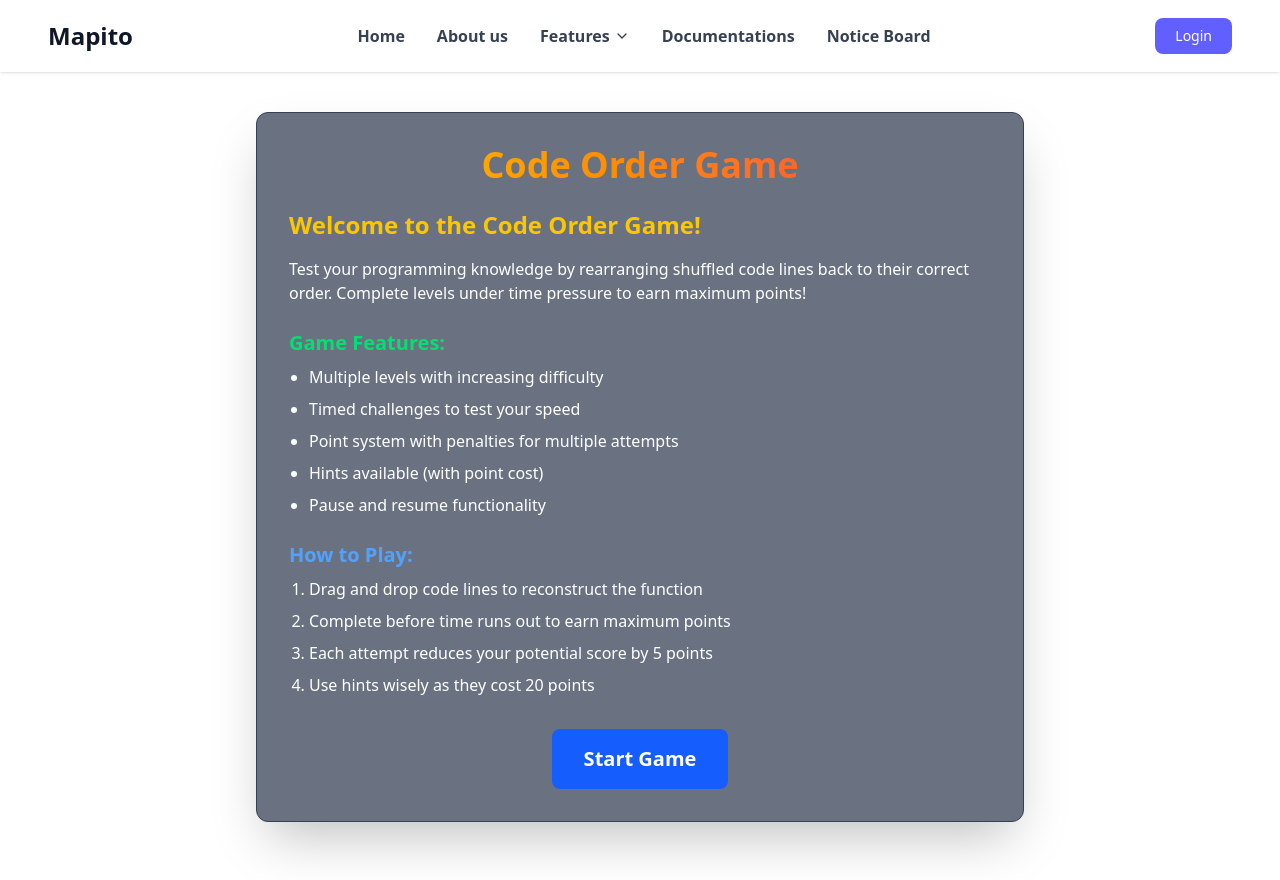
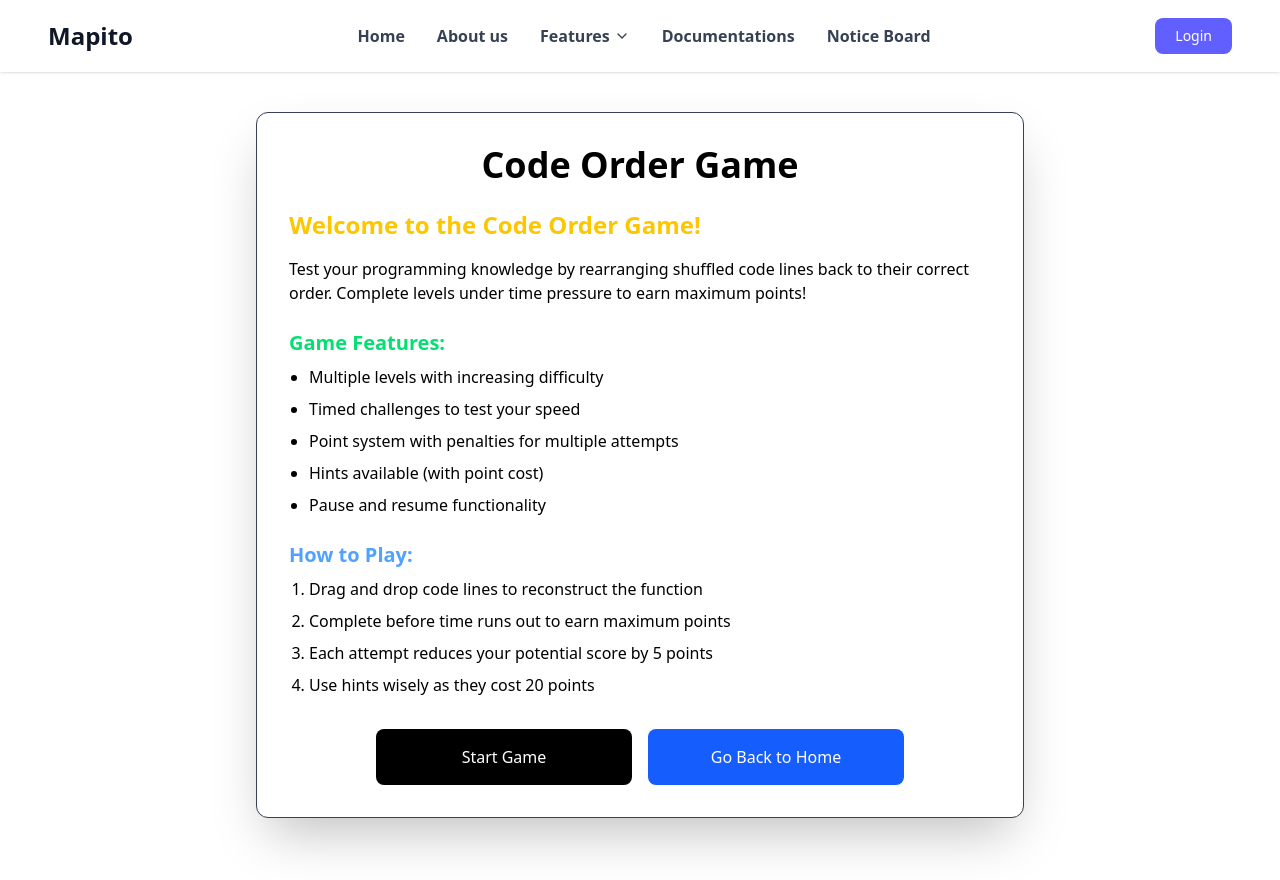
Before and after one commit to wintwah243/Mapito, a React (Vite) app in the folder mapito/: page /games/game2 in a window 1280 px wide. Built offline with nearby package versions, Linux system fonts and the light colour scheme.

Commit message:
ui testing

```diff
--- a/mapito/src/Games/CodeOrderGame.jsx
+++ b/mapito/src/Games/CodeOrderGame.jsx
@@ -1,5 +1,6 @@
 import React, { useState, useEffect } from 'react';
 import Navbar from '../components/Navbar';
+import { useNavigate } from 'react-router-dom';
 import Confetti from 'react-confetti';
 import { useWindowSize } from 'react-use';
 import { arrayMoveImmutable } from 'array-move';
@@ -122,6 +123,7 @@ const CodeOrderGame = () => {
     const [hintUsed, setHintUsed] = useState(false);
     const [timer, setTimer] = useState(null);
     const [activeId, setActiveId] = useState(null);
+    const navigate = useNavigate();
 
     const sensors = useSensors(
         useSensor(PointerSensor, {
@@ -281,26 +283,26 @@ const CodeOrderGame = () => {
                                 onClick={stopGame}
                                 className="px-4 py-2 bg-red-600 hover:bg-red-700 rounded-lg font-bold transition-all"
                             >
-                                ⏸️ Pause Game
+                                Pause Game
                             </button>
                         ) : (
                             <button
                                 onClick={resumeGame}
                                 className="px-4 py-2 bg-green-600 hover:bg-green-700 rounded-lg font-bold transition-all"
                             >
-                                ▶️ Resume Game
+                                 Resume Game
                             </button>
                         )}
                         <button
                             onClick={resetGame}
                             className="px-4 py-2 bg-gray-600 hover:bg-gray-700 rounded-lg font-bold transition-all"
                         >
-                            🔄 Reset Game
+                             Reset Game
                         </button>
                     </div>
                 )}
 
-                {/* Header */}
+                {/* Header - Only show when not in intro */}
                 {gameStatus !== 'intro' && (
                     <div className="flex justify-between items-center mb-6 p-4 bg-black bg-opacity-50 rounded-lg">
                         <div className="text-center">
@@ -324,18 +326,18 @@ const CodeOrderGame = () => {
 
                 {/* Intro Screen */}
                 {gameStatus === 'intro' && (
-                    <div className="max-w-3xl mx-auto p-8 bg-gray-500 bg-opacity-80 rounded-xl shadow-2xl border border-gray-700 text-center">
-                        <h1 className="text-4xl font-extrabold mb-6 bg-clip-text text-transparent bg-gradient-to-r from-yellow-400 to-red-500">
+                    <div className="max-w-3xl mx-auto p-8 bg-white bg-opacity-80 rounded-xl shadow-2xl border border-gray-700 text-center">
+                        <h1 className="text-4xl font-extrabold mb-6 text-black">
                             Code Order Game
                         </h1>
                         <div className="mb-8 text-left">
                             <h2 className="text-2xl font-bold text-yellow-400 mb-4">Welcome to the Code Order Game!</h2>
-                            <p className="mb-4">
+                            <p className="mb-4 text-black">
                                 Test your programming knowledge by rearranging shuffled code lines back to their correct order.
                                 Complete levels under time pressure to earn maximum points!
                             </p>
                             <h3 className="text-xl font-bold text-green-400 mt-6 mb-2">Game Features:</h3>
-                            <ul className="list-disc pl-5 space-y-2 mb-6">
+                            <ul className="list-disc pl-5 space-y-2 mb-6 text-black">
                                 <li>Multiple levels with increasing difficulty</li>
                                 <li>Timed challenges to test your speed</li>
                                 <li>Point system with penalties for multiple attempts</li>
@@ -343,19 +345,27 @@ const CodeOrderGame = () => {
                                 <li>Pause and resume functionality</li>
                             </ul>
                             <h3 className="text-xl font-bold text-blue-400 mt-6 mb-2">How to Play:</h3>
-                            <ol className="list-decimal pl-5 space-y-2">
+                            <ol className="list-decimal pl-5 space-y-2 text-black">
                                 <li>Drag and drop code lines to reconstruct the function</li>
                                 <li>Complete before time runs out to earn maximum points</li>
                                 <li>Each attempt reduces your potential score by 5 points</li>
                                 <li>Use hints wisely as they cost 20 points</li>
                             </ol>
                         </div>
-                        <button
-                            onClick={startGame}
-                            className="px-8 py-4 bg-blue-600 hover:bg-green-700 rounded-lg font-bold text-xl transition-all transform hover:scale-105"
-                        >
-                            Start Game
-                        </button>
+                        <div className="flex flex-col md:flex-row gap-4 justify-center items-center mt-8">
+                            <button
+                                onClick={startGame}
+                                className="w-64 px-8 py-4 bg-black hover:bg-green-700 text-white rounded-lg transition-all transform hover:scale-105 text-center"
+                            >
+                                Start Game
+                            </button>
+                            <button
+                                onClick={() => navigate('/codinggame')}
+                                className="w-64 px-8 py-4 bg-blue-600 hover:bg-green-700 text-white rounded-lg transition-all transform hover:scale-105 text-center"
+                            >
+                                Go Back to Home
+                            </button>
+                        </div>
                     </div>
                 )}
 
@@ -425,13 +435,13 @@ const CodeOrderGame = () => {
                                 onClick={resumeGame}
                                 className="px-6 py-3 bg-green-600 hover:bg-green-700 rounded-lg font-bold transition-all transform hover:scale-105"
                             >
-                                Resume Game ▶️
+                                Resume Game
                             </button>
                             <button
                                 onClick={resetGame}
                                 className="px-6 py-3 bg-red-600 hover:bg-red-700 rounded-lg font-bold transition-all transform hover:scale-105"
                             >
-                                Quit Game 🚪
+                                Quit Game
                             </button>
                         </div>
                     </div>
@@ -457,7 +467,7 @@ const CodeOrderGame = () => {
                                     onClick={retryLevel}
                                     className="px-6 py-3 bg-blue-600 hover:bg-blue-700 rounded-lg font-bold transition-all transform hover:scale-105"
                                 >
-                                    Replay Level 🔄
+                                    Replay Level
                                 </button>
                             </div>
                         </div>
@@ -478,13 +488,13 @@ const CodeOrderGame = () => {
                                     onClick={retryLevel}
                                     className="px-6 py-3 bg-red-600 hover:bg-red-700 rounded-lg font-bold transition-all transform hover:scale-105"
                                 >
-                                    Try Again 🔄
+                                    Try Again
                                 </button>
                                 <button
                                     onClick={resetGame}
                                     className="px-6 py-3 bg-gray-600 hover:bg-gray-700 rounded-lg font-bold transition-all transform hover:scale-105"
                                 >
-                                    Main Menu 🏠
+                                    Main Menu
                                 </button>
                             </div>
                         </div>
@@ -494,7 +504,7 @@ const CodeOrderGame = () => {
                 {/* Instructions - Only show during gameplay */}
                 {gameStatus === 'playing' && (
                     <div className="max-w-3xl mx-auto mt-6 p-4 bg-black bg-opacity-50 rounded-lg text-sm text-gray-300">
-                        <h3 className="text-lg font-bold text-yellow-400 mb-2">📜 How to Play:</h3>
+                        <h3 className="text-lg font-bold text-yellow-400 mb-2">How to Play:</h3>
                         <ul className="list-disc pl-5 space-y-1">
                             <li>Drag and drop the code lines to reconstruct the function</li>
                             <li>Complete before time runs out to earn maximum points</li>
```
